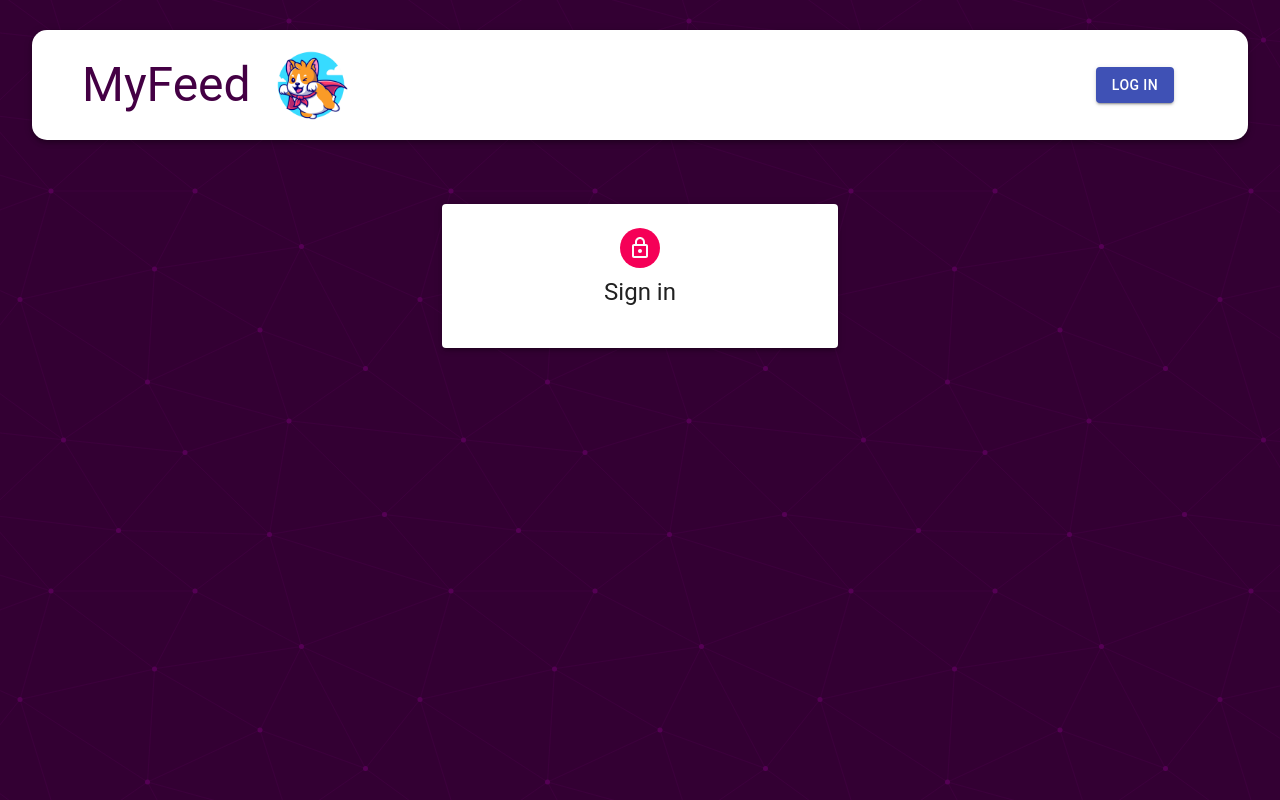
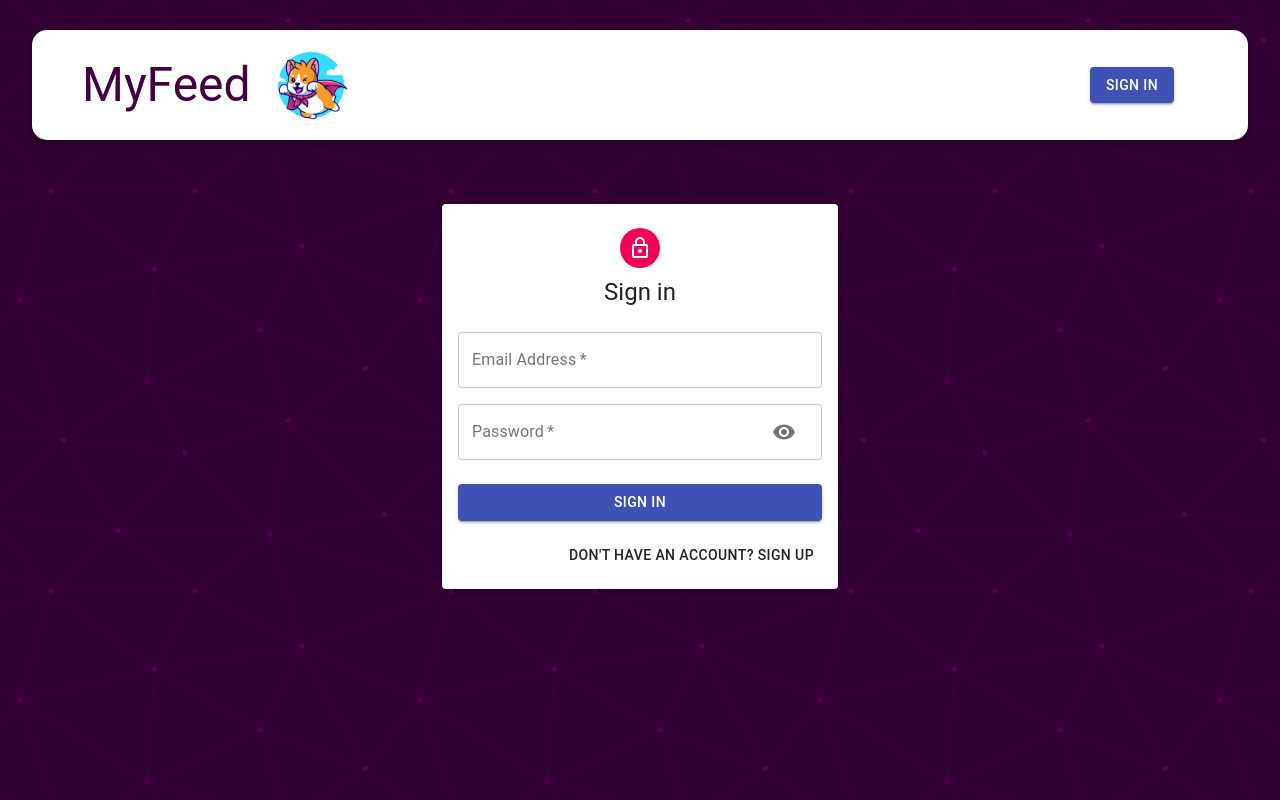
Before and after one commit to SirindaW/myWebApp, a React (Create React App) app in the folder client/: page /auth in a window 1280 px wide. Built offline with nearby package versions, Linux system fonts and the light colour scheme.

Commit message:
Feat: add sign in/sign up form in frontend

```diff
--- a/client/src/components/Auth/Auth.js
+++ b/client/src/components/Auth/Auth.js
@@ -1,11 +1,15 @@
-import React from 'react'
+import React, { useState } from 'react'
 import { Avatar, Button, Paper, Grid, Typography, Container, TextField } from '@material-ui/core';
 import LockOutlinedIcon from '@material-ui/icons/LockOutlined';
 import useStyles from './styles.js';
+import Input from './Input.js';
 
 const Auth = () => {
     const classes = useStyles();
-    const isSignup = false;
+    const [showPassword, setShowPassword] = useState(false);
+    const [isSignup, setIsSignup] = useState(false);
+
+    const handleShowPassword = () => setShowPassword((prevShowPassword) => !prevShowPassword);
 
     const handleSubmit = () => {
 
@@ -15,20 +19,41 @@ const Auth = () => {
 
     };
 
+    const switchMode = () => {
+        setIsSignup((prevIsSignup) => !prevIsSignup);
+        setShowPassword(false);
+    }
+
     return (
         <Container component="main" maxWidth="xs">
             <Paper className={classes.paper} elevation={3}>
                 <Avatar className={classes.avatar}>
                     <LockOutlinedIcon />
                 </Avatar>
-                <Typography variant="h5">{isSignup ? 'Sign up' : 'Sign in'}</Typography>
+                <Typography variant="h5">{ isSignup ? 'Sign up' : 'Sign in' }</Typography>
                 <form className={classes.form} onSubmit={handleSubmit}>
                     <Grid container spacing={2}>
-                        {isSignup && (
+                        { isSignup && (
                             <>
-                                <TextField name="firstName" label="First Name" handleChange={handleChange} autoFocus xs={6} />
+                                <Input name="firstName" label="First Name" handleChange={handleChange} autoFocus half />
+                                <Input name="lastName" label="Last Name" handleChange={handleChange} half />
                             </>
-                        )}
+                        ) }
+                        <Input name="email" label="Email Address" handleChange={handleChange} type="email" />
+                        <Input name="password" label="Password" handleChange={handleChange} type={showPassword ? "text" : "password"} handleShowPassword={handleShowPassword} />
+                        { isSignup &&
+                            <Input name="confirmPassword" label="Repeat Password" handleChange={handleChange} type={showPassword ? "text" : "password"} handleShowPassword={handleShowPassword} />
+                        }
+                    </Grid>
+                    <Button type="submit" fullWidth variant="contained" color="primary" className={classes.submit}>
+                        { isSignup ? 'Sign up' : 'Sign in' }
+                    </Button>
+                    <Grid container justifyContent="flex-end">
+                        <Grid item>
+                            <Button onClick={switchMode}>
+                                { isSignup ? 'Already have an account? Sign In' : "Don't have an account? Sign Up" }
+                            </Button>
+                        </Grid>
                     </Grid>
                 </form>
             </Paper>
--- a/client/src/components/Auth/Input.js
+++ b/client/src/components/Auth/Input.js
@@ -1,9 +1,31 @@
 import React from 'react'
 import { TextField, Grid, InputAdornment, IconButton } from '@material-ui/core';
+import Visibility from '@material-ui/icons/Visibility'
+import VisibilityOff from '@material-ui/icons/VisibilityOff'
 
-const Input = () => {
+const Input = ({ half, name, handleChange, label, autoFocus, type, handleShowPassword }) => {
   return (
-    <div>Input</div>
+    <Grid item xs={12} sm={half ? 6 : 12}>
+        <TextField
+            name={name}
+            onChange={handleChange}
+            variant="outlined"
+            required
+            fullWidth
+            label={label}
+            autoFocus={autoFocus}
+            type={type}
+            InputProps={name === 'password' ? {
+                endAdornment: (
+                    <InputAdornment position="end">
+                        <IconButton onClick={handleShowPassword}>
+                            {type === "password" ? <Visibility /> : <VisibilityOff />}
+                        </IconButton>
+                    </InputAdornment>
+                )
+            } : null} //if use && instead of null it will return boolean which is not type of InputProps
+        />
+    </Grid>
   )
 }
 
--- a/client/src/components/Navbar/Navbar.js
+++ b/client/src/components/Navbar/Navbar.js
@@ -22,7 +22,7 @@ const Navbar = () => {
                         <Button variant="contained" className={classes.logout} color="secondary">Log out</Button>
                     </div>
                 ) : (
-                    <Button component={Link} to="/auth" variant="contained" color="primary">Log in</Button>
+                    <Button component={Link} to="/auth" variant="contained" color="primary">Sign in</Button>
                 )}
             </Toolbar>
         </AppBar>
```
